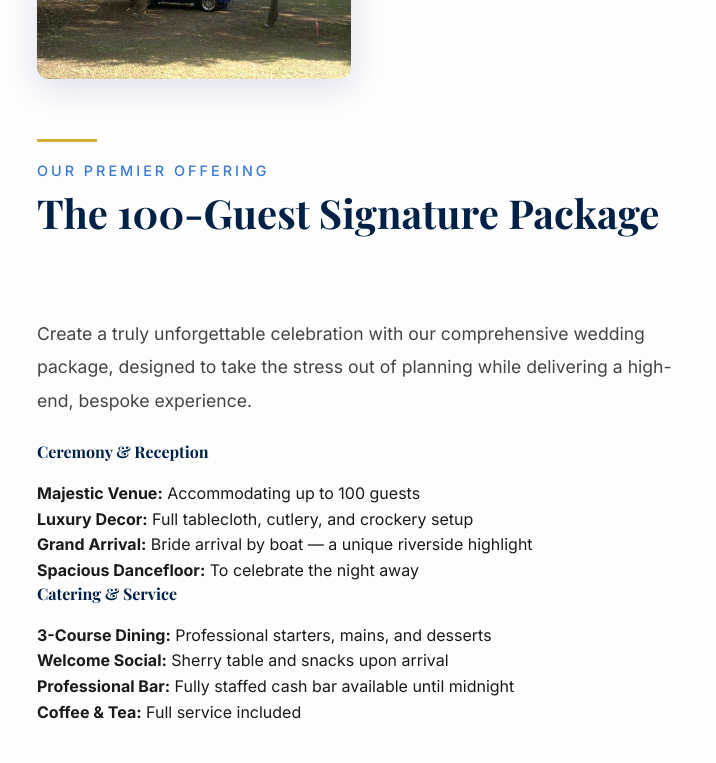
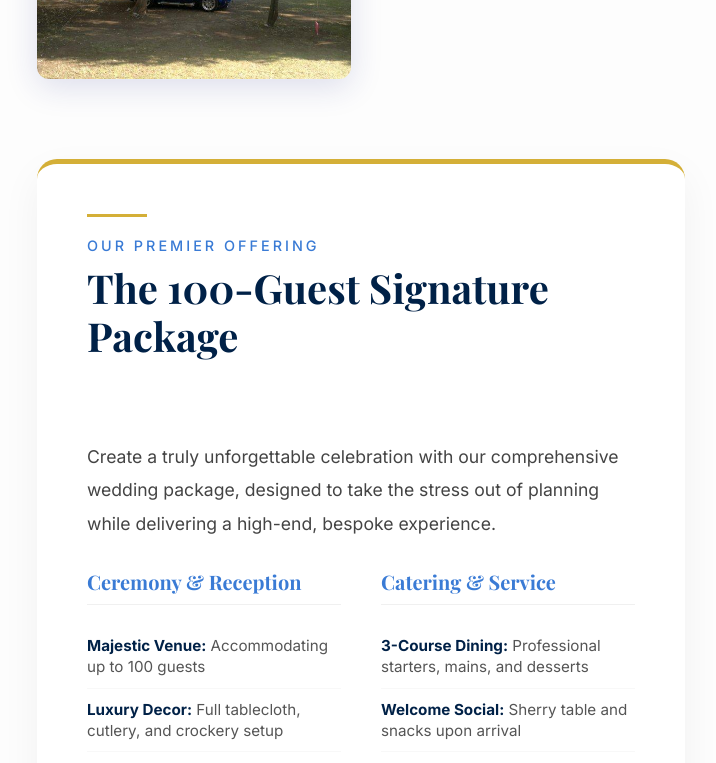
Before and after one commit to jacquesgroen88/nonyanawebsite, a React (Vite) app: page /weddings in a window 1280 px wide. Shown: the part 1580-2343 px from the top of the page, without its empty margins (23-739 px from the left). Built offline with nearby package versions, Linux system fonts and the light colour scheme; a web font is replaced by a local one.

Commit message:
Final premium polish: Applied Weddings CSS and finalized alignments

```diff
--- a/src/pages/SubPage.css
+++ b/src/pages/SubPage.css
@@ -278,3 +278,53 @@
         grid-template-columns: 1fr;
     }
 }
+
+/* Wedding Package Revamp */
+.wedding-package-showcase {
+    margin-top: 80px;
+    background: white;
+    padding: 50px;
+    border-radius: 20px;
+    box-shadow: 0 15px 40px rgba(0, 0, 0, 0.05);
+    border-top: 5px solid var(--accent);
+}
+
+.package-grid {
+    display: grid;
+    grid-template-columns: 1fr 1fr;
+    gap: 40px;
+    margin-top: 30px;
+}
+
+.package-feature h4 {
+    color: var(--secondary);
+    font-size: 1.25rem;
+    margin-bottom: 20px !important;
+    border-bottom: 1.5px solid #f0f0f0;
+    padding-bottom: 10px;
+    text-align: left !important;
+}
+
+.package-list {
+    list-style: none;
+    padding: 0;
+}
+
+.package-list li {
+    padding: 10px 0;
+    border-bottom: 1px solid #f8f8f8;
+    color: #555;
+    font-size: 0.95rem;
+    line-height: 1.4;
+    text-align: left;
+}
+
+.package-list li strong {
+    color: var(--primary);
+}
+
+@media (max-width: 768px) {
+    .package-grid {
+        grid-template-columns: 1fr;
+    }
+}
```
